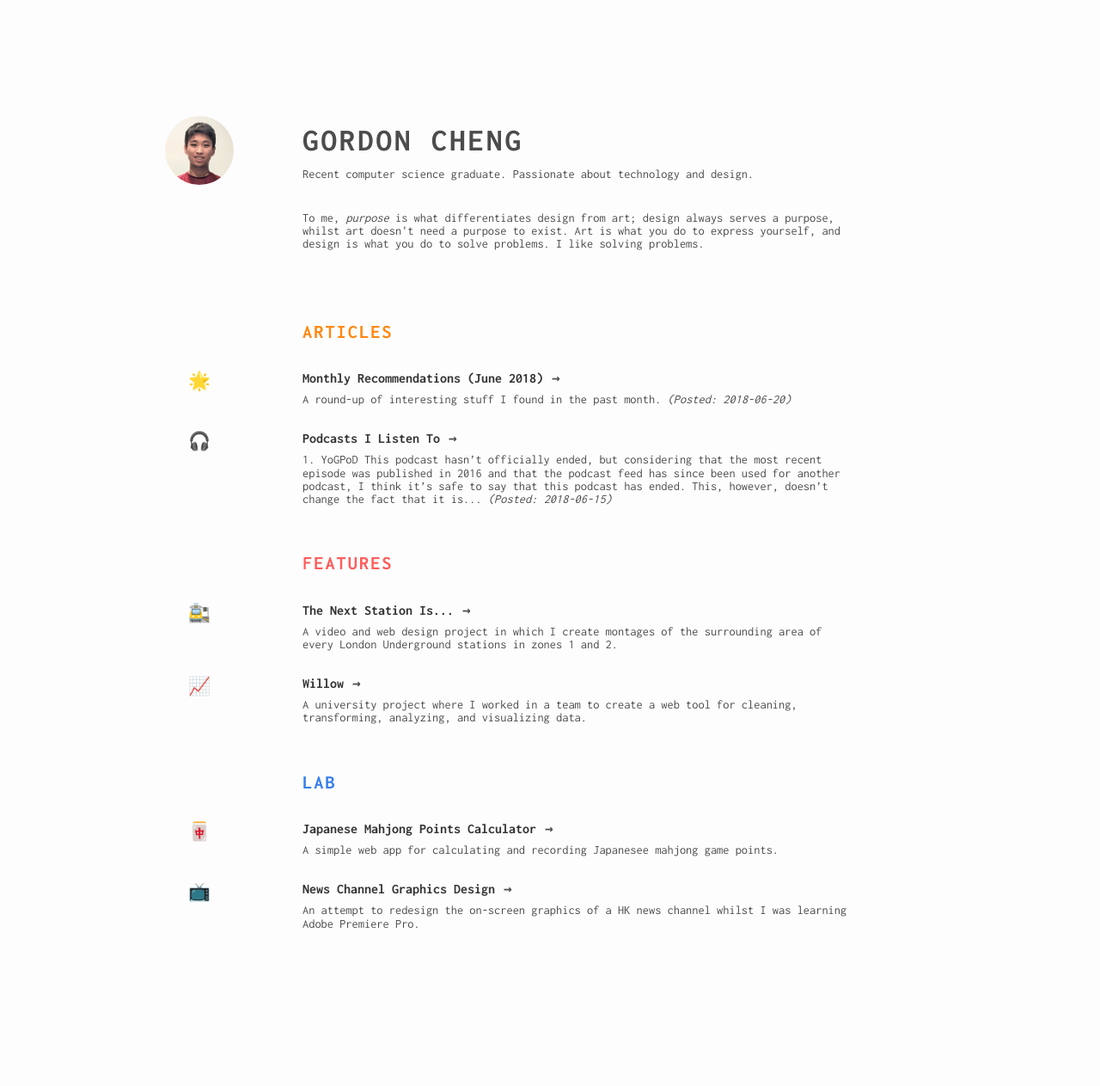
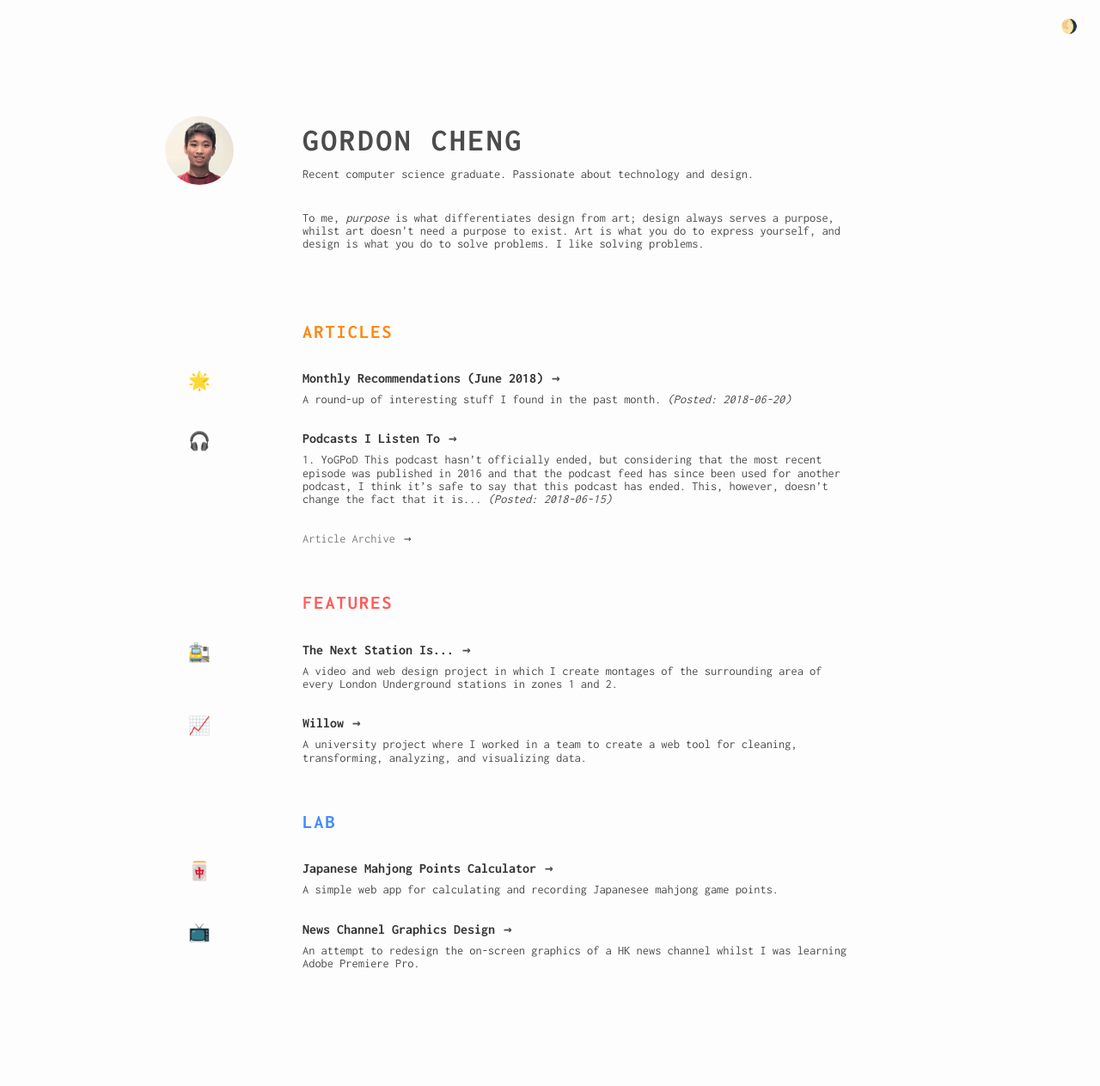
Before and after one commit to gcky/gcky.github.io, a Jekyll site: the page built from index.html, in a window 1280 px wide. Shown: the whole page at 86% size. Built offline with Jekyll 4.4.1, drawn with Linux system fonts in a browser that asks for light colours; before the commit the page ends 1217 px from its top, so only the background shows below that.

Commit message:
Implement dark theme

```diff
--- a/_includes/head.html
+++ b/_includes/head.html
@@ -12,23 +12,5 @@
   <link href="https://fonts.googleapis.com/icon?family=Material+Icons" rel="stylesheet">
   <link href="https://fonts.googleapis.com/css?family=Cabin:400,700" rel="stylesheet">
   <link href="https://fonts.googleapis.com/css?family=Inconsolata:400,700" rel="stylesheet">
-  <!-- <link href="https://fonts.googleapis.com/css?family=Roboto+Mono:400,500" rel="stylesheet"> -->
-
-  <script>
-    window.onresize = function(event) {
-      positionBackButton();
-    };
-    window.onload = function(event) {
-      positionBackButton();
-    }
-    function positionBackButton() {
-      var backButtons = document.getElementsByClassName('back')
-      if (backButtons.length == 0 || window.innerWidth < 1200) return;
-      var centeredContent = document.getElementsByClassName('article-content')[0];
-      if (!centeredContent) centeredContent = document.getElementsByClassName('subpage-content')[0];
-      if (!centeredContent) return;
-      backButtons[0].style.left = centeredContent.getBoundingClientRect().left - 100 + 'px';
-    }
-  </script>
-
+  <link rel="shortcut icon" type="image/png" href="/assets/favicon.png">
 </head>
--- a/_layouts/article.html
+++ b/_layouts/article.html
@@ -27,7 +27,8 @@
         </div>
         <div class="home-item footer-container"></div>
     </div>
-
+    <button id="theme-chooser-btn" class="theme-chooser-btn">🌖</button>
 </body>
+<script src="/assets/js/theme.js"></script>
 
 </html>
--- a/_sass/_index.scss
+++ b/_sass/_index.scss
@@ -3,7 +3,7 @@
 $text-color: rgba(0,0,0,.7);
 $faint-text-color: rgba(0,0,0,.5);
 $section-title--red: #FF5B5B;
-$section-title--blue: #377FEB;
+$section-title--blue: #448AFF;
 $section-title--orange: #FF8710;
 $link-highlight-color: #448AFF;
 
@@ -17,6 +17,18 @@
     color: $section-title--orange;
 }
 
+* {
+    transition: 100ms ease-in-out;
+}
+
+:root {
+    --main-background-color: #fdfdfd;
+    --title-color: rgba(0,0,0,.7);
+    --subtitle-color: rgba(0,0,0,.8);
+    --text-color: rgba(0,0,0,.7);
+    --faint-text-color: rgba(0,0,0,.5);
+}
+
 
 @keyframes fadein {
     from {opacity: 0;}
@@ -25,6 +37,7 @@
 
 body {
     background: $background-color;
+    background: var(--main-background-color);
 }
 
 .main-grid {
@@ -89,6 +102,7 @@
     display: flex;
     flex-direction: column;
     color: $text-color;
+    color: var(--text-color);
 }
 .right-details__title--name {
     margin: 0;
@@ -96,11 +110,13 @@
     font-weight: bold;
     letter-spacing: 3px;
     color: $title-color;
+    color: var(--title-color);
 
     &.small {
         font-size: 1rem;
         font-weight: normal;
         color: $faint-text-color;
+        color: var(--faint-text-color);
         &:before {
             content: '\02190';
             position: absolute;
@@ -126,16 +142,25 @@
     font-weight: normal;
     letter-spacing: 2px;
     color: $faint-text-color;
+    color: var(--faint-text-color);
 }
 .right-details__title--generic {
     margin: 0;
     font-size: 1rem;
     font-weight: bold;
     color: $subtitle-color;
+    color: var(--subtitle-color);
     text-decoration: none;
+    &.light {
+        font-weight: normal;
+        font-size: .9rem;
+        color: $faint-text-color;
+        color: var(--faint-text-color);
+    }
     &:after {
         content: '\02192';
         color: $text-color;
+        color: var(--text-color);
         margin-left: 10px;
         transition: 100ms ease-in-out;
     }
@@ -150,6 +175,8 @@
     font-weight: bold;
     letter-spacing: 2px;
     line-height: 2rem;
+    color: $title-color;
+    color: var(--title-color);
 }
 .right-details__description {
     font-size: .9rem;
@@ -162,12 +189,43 @@
     padding-top: 30px;
     h1, h2, h3 {
         font-weight: bold;
+        color: $title-color;
+        color: var(--title-color);
     }
     h1, h2 {
         margin-top: 35px;
     }
     img, iframe {
         padding: 10px 0;
+    }
+    a {
+        color: $title-color;
+        color: var(--title-color);
+    }
+}
+
+.theme-chooser-btn {
+    position: fixed;
+    right: 20px;
+    top: 20px;
+    border: none;
+    background: none;
+    outline: 0;
+    font-size: 1rem;
+    cursor: pointer;
+    &:before {
+        content: 'Dark/Light \02192';
+        font-family: $base-font-family;
+        font-size: .8rem;
+        color: $text-color;
+        color: var(--text-color);
+        margin-right: 20px;
+        opacity: 0;
+        transition: 100ms ease-in-out;
+    }
+    &:hover:before {
+        margin-right: 10px;
+        opacity: 1;
     }
 }
 
@@ -200,4 +258,7 @@
             }
         }
     }
+    .theme-chooser-btn {
+        position: absolute;
+    }
 }
--- a/assets/js/theme.js
+++ b/assets/js/theme.js
@@ -0,0 +1,49 @@
+document.getElementById("theme-chooser-btn").addEventListener("click", function(){
+    if (typeof(Storage) !== "undefined") {
+        if (localStorage.getItem('darkTheme') == "undefined") {
+            localStorage.setItem('darkTheme', 'enabled');
+        } else if (localStorage.getItem('darkTheme') == "enabled") {
+            localStorage.setItem('darkTheme', 'disabled');
+            switchToDefaultTheme();
+        } else {
+            localStorage.setItem('darkTheme', 'enabled');
+            switchToDarkTheme();
+        }
+    }
+});
+
+if (typeof(Storage) !== "undefined" && localStorage.getItem('darkTheme') !== "undefined") {
+    if (localStorage.getItem('darkTheme') == "enabled") {
+        switchToDarkTheme();
+    } else {
+        switchToDefaultTheme();
+    }
+}
+
+function switchToDarkTheme() {
+    const style = document.documentElement.style;
+    style.setProperty('--main-background-color', '#282c34');
+    style.setProperty('--title-color', 'rgba(255,255,255,.8)');
+    style.setProperty('--subtitle-color', 'rgba(255,255,255,.7)');
+    style.setProperty('--text-color', 'rgba(255,255,255,.6)');
+    style.setProperty('--faint-text-color', 'rgba(255,255,255,.5)');
+    try {
+        document.getElementById('theme-chooser-btn').innerHTML = '☀️';
+    } catch {
+        return;
+    }
+}
+
+function switchToDefaultTheme() {
+    const style = document.documentElement.style;
+    style.setProperty('--main-background-color', '');
+    style.setProperty('--title-color', '');
+    style.setProperty('--subtitle-color', '');
+    style.setProperty('--text-color', '');
+    style.setProperty('--faint-text-color', '');
+    try {
+        document.getElementById('theme-chooser-btn').innerHTML = '🌖';
+    } catch {
+        return;
+    }
+}
--- a/index.html
+++ b/index.html
@@ -45,6 +45,13 @@
         </div>
     </div>
     {% endfor %}
+    <div class="home-item article-container--generic">
+        <div class="right-details">
+            <div class="right-details__description">
+                <a class="title-links" href="/archive"><h1 class="right-details__title--generic light">Article Archive</h1></a>
+            </div>
+        </div>
+    </div>
     {%- endif -%}
 
     <div class="home-item title-container--section">
@@ -90,7 +97,7 @@
             <h1 class="cover--emoji">🀄</h1>
         </div>
         <div class="right-details">
-            <h1 class="right-details__title--generic">Japanese Mahjong Points Calculator</h1>
+            <a class="title-links" href="http://gcky.github.io/jp-mahjong-calc"><h1 class="right-details__title--generic">Japanese Mahjong Points Calculator</h1></a>
             <div class="right-details__description">
                 A simple web app for calculating and recording Japanesee mahjong game points.
             </div>
@@ -112,3 +119,6 @@
 
     <div class="home-item footer-container"></div>
 </div>
+
+<button id="theme-chooser-btn" class="theme-chooser-btn">🌖</button>
+<script src="assets/js/theme.js"></script>
```
Also changed, not shown: _posts/2018-06-15-podcasts.md (+1 -1 lines), _posts/2018-06-21-favourites.md (+1 -1 lines), archive.html (added, +38 -0 lines), assets/favicon.png (added).
